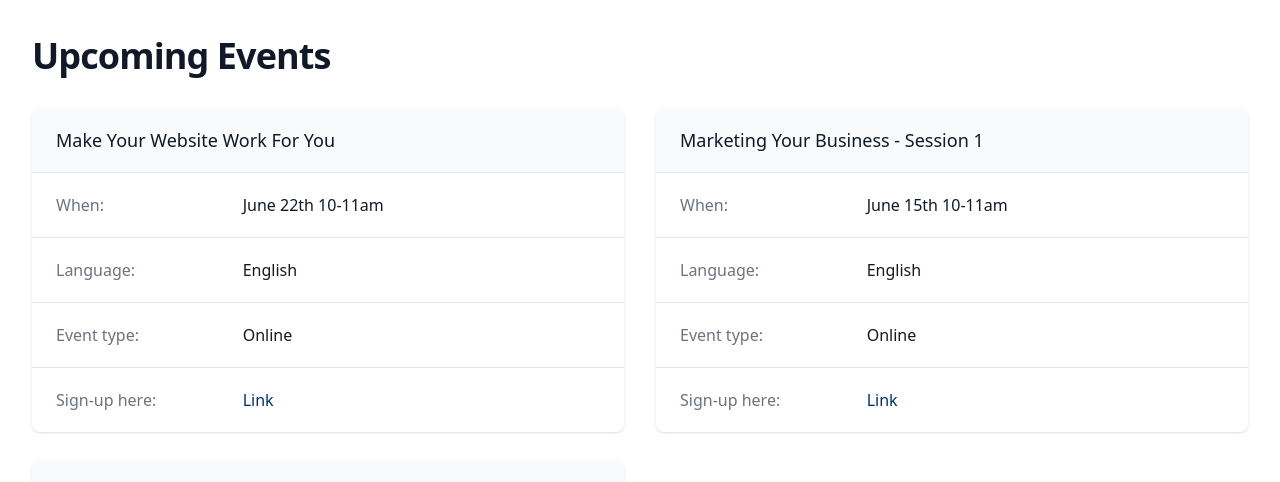
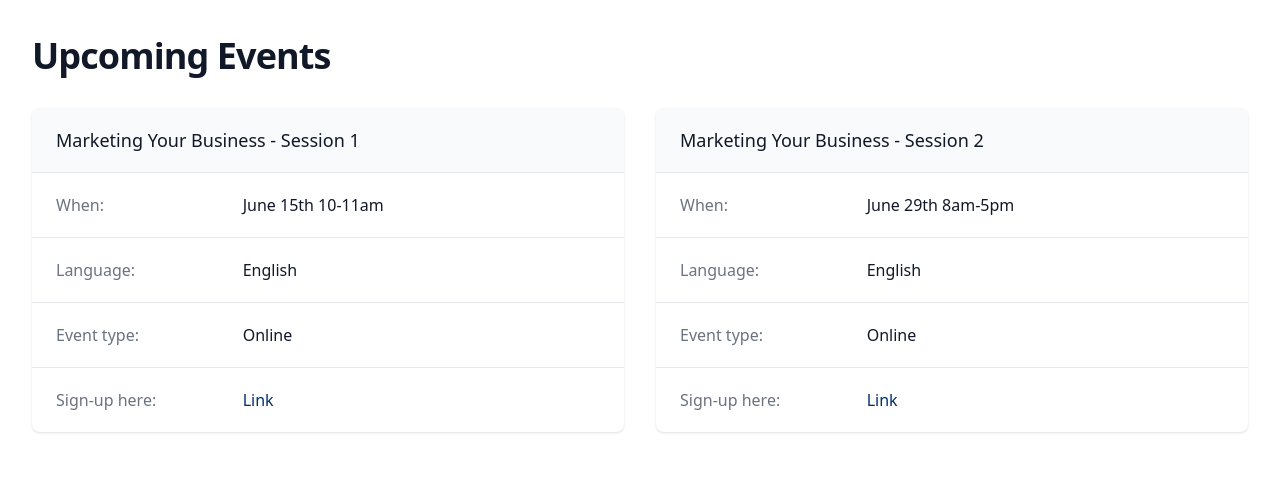
Before and after one commit to ericagirges/cnpp-website, a Next.js app in the folder app/: page /region/arizona in a window 1280 px wide. Shown: the part 980-1462 px from the top of the page. Built offline with nearby package versions, Linux system fonts and the light colour scheme.

Commit message:
Update StateContent.js

```diff
--- a/app/page-content/StateContent.js
+++ b/app/page-content/StateContent.js
@@ -31,14 +31,6 @@ export const StateData = {
     ],
     body: 'IRC CNPP will support the small business communities in Metro Phoenix and the surrounding area by providing information and tools to help stabilize and grow local small businesses, including individualized counseling, mentoring, and training.  Business advisors can also help small business owners apply for small business relief grants and loans and assist small business owners who have already received COVID-19 relief loans prepare documentation in support of loan forgiveness. This includes the current City of Phoenix Business Relief grant program. Project partners offer specialized supports to small agricultural and related businesses.  Interpretation services for all services and trainings are available upon request.',
     events: [
-        {
-        title: 'Make Your Website Work For You',
-        language: 'English',
-        date: 'June 22th',
-        time: '10-11am',
-        type: 'Online',
-        link: 'https://register.gotowebinar.com/register/1185966648023136270?source=maricopa+sbdc',
-      },
         {
         title: 'Marketing Your Business - Session 1',
         language: 'English',
```
